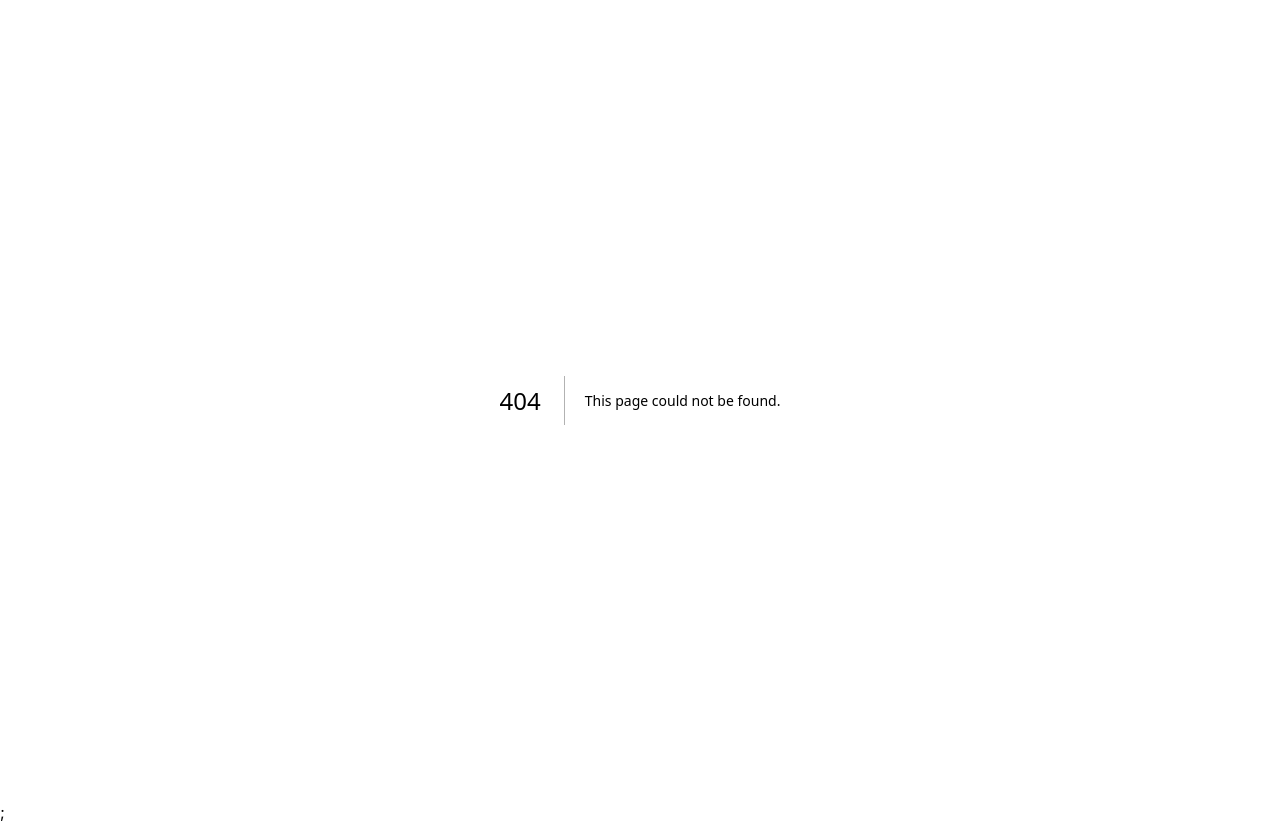
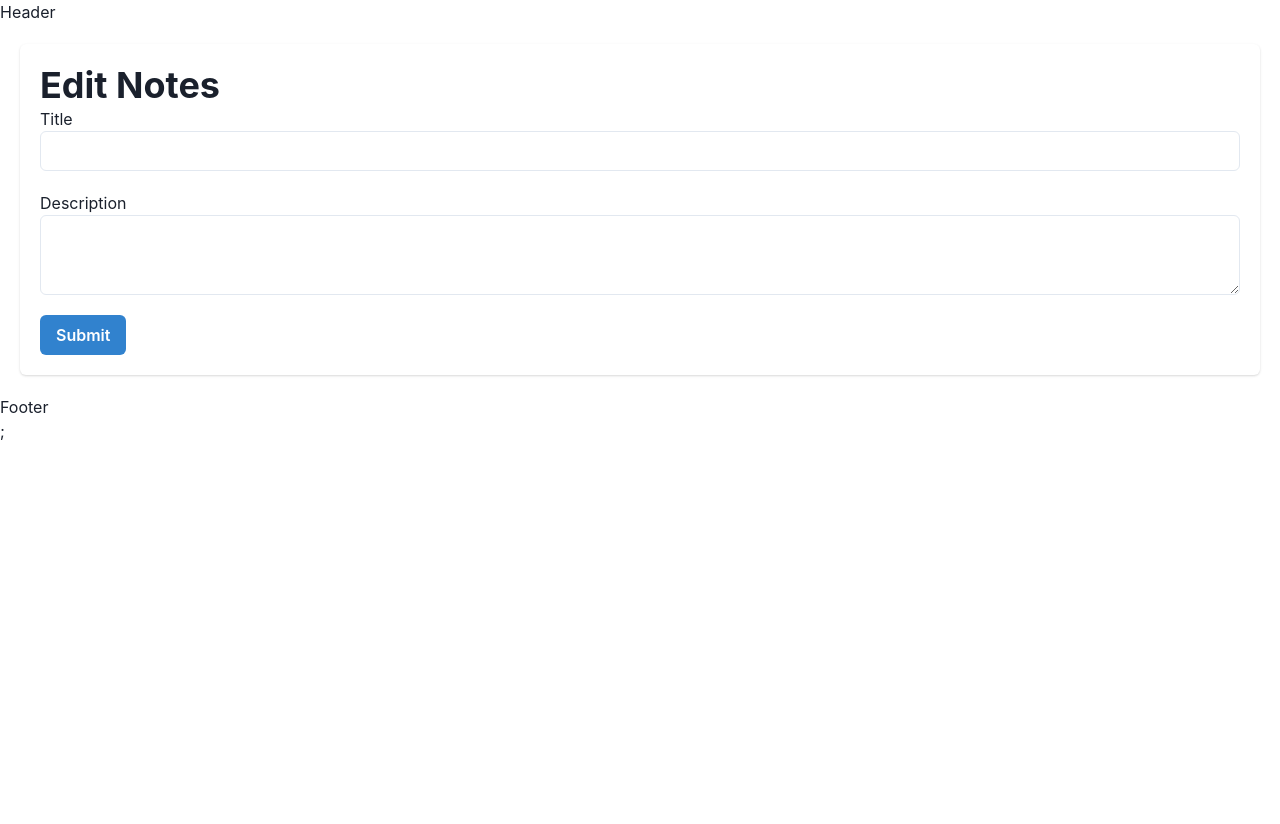
Before and after one commit to blackpysc/quiz-minggu3, a Next.js app: page /notes/edit/1 in a window 1280 px wide. Before the commit this address had no page. After the commit the page ends 800 px from the top, so only its background shows below. Built offline with nearby package versions, Linux system fonts and the light colour scheme; no server answers.

Commit message:
tugas-hari-ke13

```diff
--- a/pages/api/hello.js
+++ /dev/null
@@ -1,11 +0,0 @@
-// Next.js API route support: https://nextjs.org/docs/api-routes/introduction
-
-export default async function handler(req, res) {
-  try {
-    const response = await (
-      await fetch("https://dummyjson.com/products")
-    ).json();
-    res.status(200).json({ ...response });
-  } catch (error) {}
-  // res.status(200).json({ name: "John Doe" });
-}
--- /dev/null
+++ b/pages/api/notes/delete/[id].js
@@ -0,0 +1,17 @@
+export default async function handler(req, res) {
+  const { query } = res;
+
+  try {
+    const response = await (
+      await fetch(
+        `https://paace-f178cafcae7b.nevacloud.io/api/notes/${query?.id}`,
+        {
+          method: "DELETE",
+        }
+      )
+    ).json();
+    res.status(200).json(response);
+  } catch (error) {
+    res.status(500).json({ error: "error api" });
+  }
+}
--- /dev/null
+++ b/pages/api/notes/index.js
@@ -0,0 +1,10 @@
+export default async function handler(req, res) {
+  try {
+    const response = await (
+      await fetch("https://paace-f178cafcae7b.nevacloud.io/api/notes")
+    ).json();
+    res.status(200).json(response);
+  } catch (error) {
+    res.status(500).json({ error: "error api" });
+  }
+}
--- /dev/null
+++ b/pages/notes/edit/[id].js
@@ -0,0 +1,89 @@
+import dynamic from "next/dynamic";
+import {
+  Grid,
+  GridItem,
+  Card,
+  Heading,
+  Text,
+  Button,
+  Input,
+  Textarea,
+} from "@chakra-ui/react";
+import { useRouter } from "next/router";
+import { useState, useEffect } from "react";
+
+const LayoutComponent = dynamic(() => import("@/layout"));
+
+export default function EditNotes() {
+  const router = useRouter();
+  const { id } = router?.query;
+  const [notes, setNotes] = useState();
+
+  const HandleSubmit = async () => {
+    try {
+      const response = await fetch(
+        `https://paace-f178cafcae7b.nevacloud.io/api/notes/update/${id}`,
+        {
+          method: "PATCH",
+          headers: {
+            "Content-Type": "application/json",
+          },
+          body: JSON.stringify({
+            title: notes?.title,
+            description: notes?.description,
+          }),
+        }
+      );
+      const result = await response.json();
+      if (result?.success) {
+        router.push("/notes");
+      }
+    } catch (error) {}
+  };
+
+  useEffect(() => {
+    async function fetchingData() {
+      const listNotes = await (
+        await fetch(`https://paace-f178cafcae7b.nevacloud.io/api/notes/${id}`)
+      ).json;
+      setNotes(listNotes?.data);
+    }
+    fetchingData();
+  }, [id]);
+
+  return (
+    <>
+      <LayoutComponent metaTitle="Notes">
+        <Card margin="5" padding="5">
+          <Heading>Edit Notes</Heading>
+          <Grid gap="5">
+            <GridItem>
+              <Text>Title</Text>
+              <Input
+                type="text"
+                value={notes?.title || ""}
+                onChange={(event) =>
+                  setNotes({ ...notes, title: event.target.value })
+                }
+              />
+            </GridItem>
+            <GridItem>
+              <Text>Description</Text>
+              <Textarea
+                value={notes?.description || ""}
+                onChange={(event) =>
+                  setNotes({ ...notes, description: event.target.value })
+                }
+              />
+            </GridItem>
+            <GridItem>
+              <Button onClick={() => HandleSubmit()} colorScheme="blue">
+                Submit
+              </Button>
+            </GridItem>
+          </Grid>
+        </Card>
+      </LayoutComponent>
+    </>
+  );
+}
--- a/pages/notes/index.js
+++ b/pages/notes/index.js
@@ -18,6 +18,21 @@
 export default function Notes() {
   const [notes, setNotes] = useState();
   const router = useRouter();
+
+  const HandleDelete = async (id) => {
+    try {
+      const response = await fetch(
+        `https://paace-f178cafcae7b.nevacloud.io/api/notes/delete/${id}`,
+        {
+          method: "DELETE",
+        }
+      );
+      const result = await response.json();
+      if (result?.success) {
+        router.reload();
+      }
+    } catch (error) {}
+  };
 
   useEffect(() => {
     async function fetchData() {
@@ -56,14 +71,14 @@
                       <Button
                         flex="1"
                         colorScheme="blue"
-                        onClick={() => router.push("/notes/edit")}
+                        onClick={() => router.push(`/notes/edit/${item?.id}`)}
                       >
                         Edit
                       </Button>
                       <Button
                         flex="1"
                         colorScheme="red"
-                        onClick={() => router.push("/notes/delete")}
+                        onClick={() => HandleDelete(item?.id)}
                       >
                         Delete
                       </Button>
```
Also changed, not shown: pages/api/notes/add.js (added).
